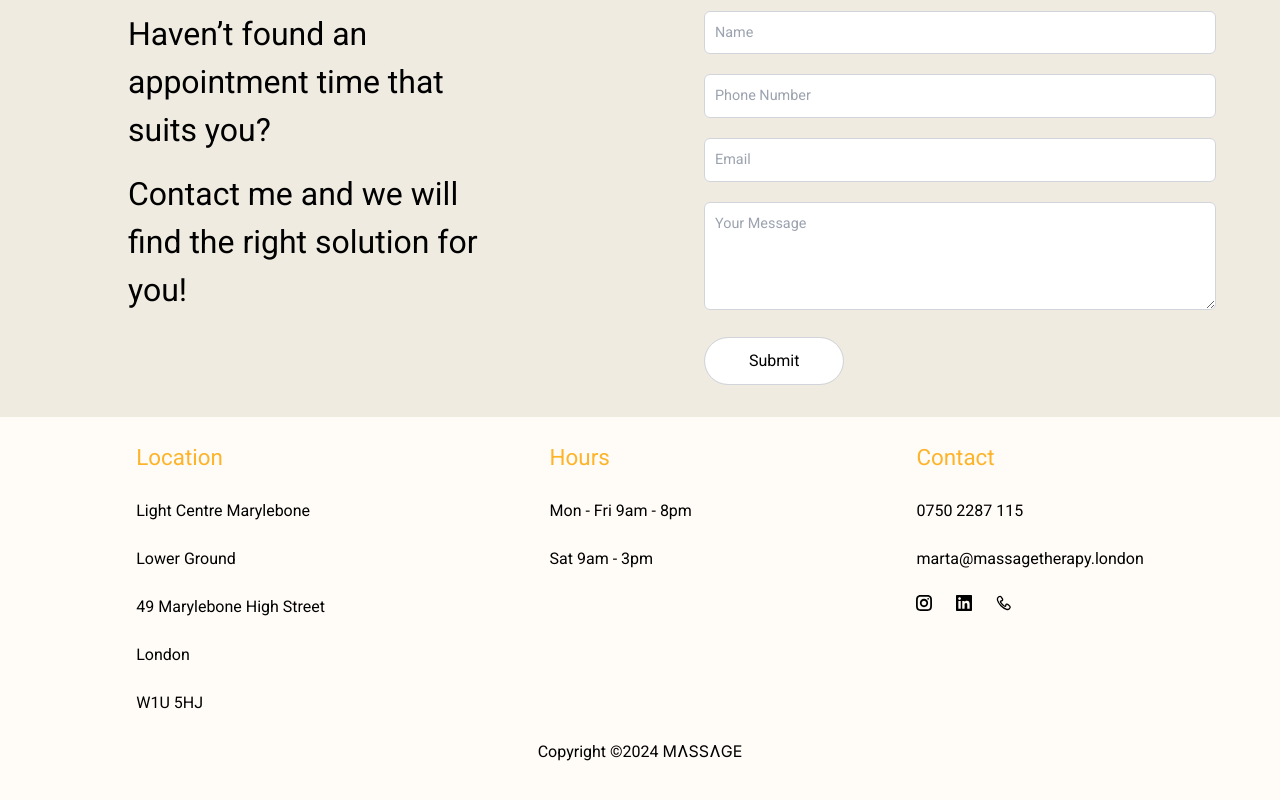
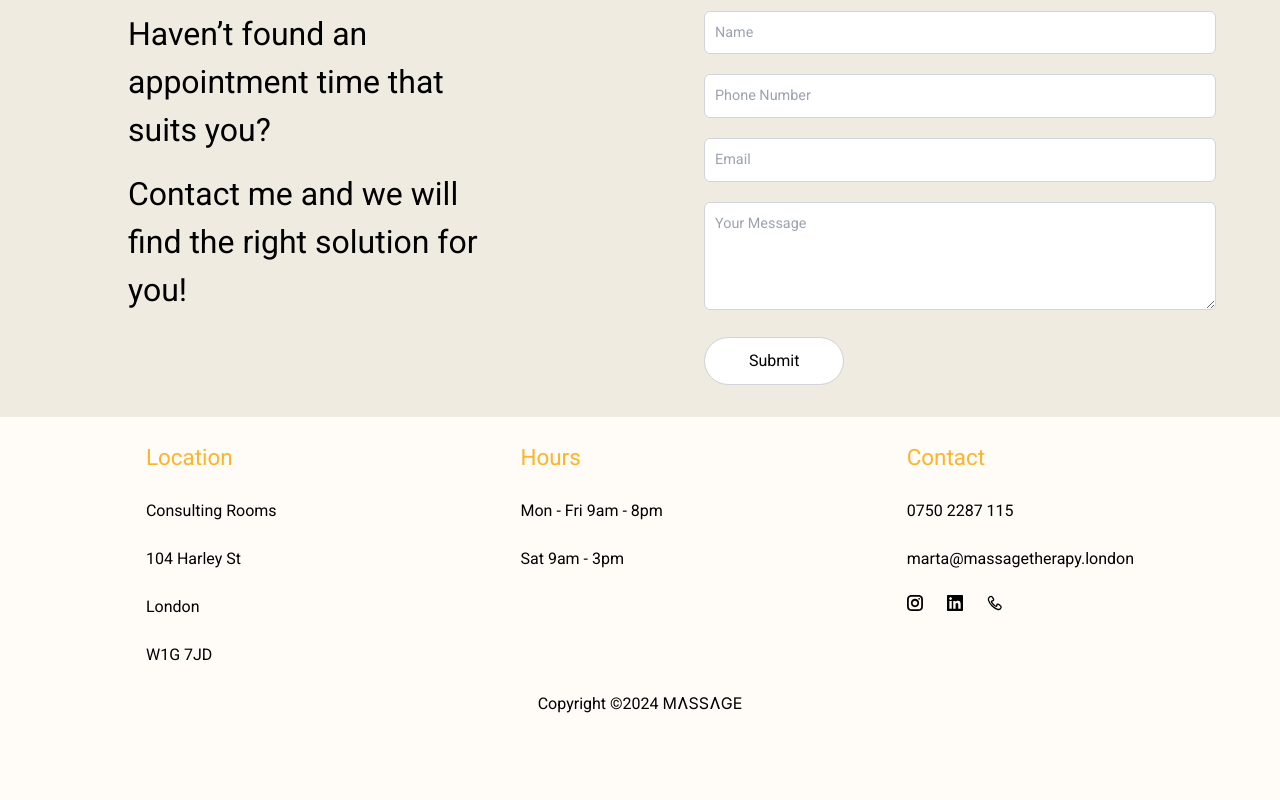
Before and after one commit to lbourke1234/massageTherapy, a Next.js app: page / in a window 1280 px wide. Shown: the part 6182-6982 px from the top of the page. After the commit the page ends 6938 px from the top, so only its background shows below. Built offline with nearby package versions, Linux system fonts and the light colour scheme.

Commit message:
address changed, instagram icon link corrected

```diff
--- a/src/app/pages/contactInfo/ContactInfo.jsx
+++ b/src/app/pages/contactInfo/ContactInfo.jsx
@@ -10,11 +10,10 @@ const ContactInfo = () => {
       <div className="flex flex-col cm800:flex-row pt-4 px-4 text-black justify-around">
         <ul>
           <li className="text-customYellow pb-6 text-[1.4em] list-none">Location</li>
-          <li className="list-none pb-4">Light Centre Marylebone</li>
-          <li className="list-none pb-4">Lower Ground</li>
-          <li className="list-none pb-4">49 Marylebone High Street</li>
+          <li className="list-none pb-4">Consulting Rooms</li>
+          <li className="list-none pb-4">104 Harley St</li>
           <li className="list-none pb-4">London</li>
-          <li className="list-none pb-4">W1U 5HJ</li>
+          <li className="list-none pb-4">W1G 7JD</li>
         </ul>
         <ul>
           <li className="text-customYellow pb-6 text-[1.4em] list-none">Hours</li>
--- a/src/app/pages/contactInfo/InstagramIcon.jsx
+++ b/src/app/pages/contactInfo/InstagramIcon.jsx
@@ -7,7 +7,7 @@ const InstagramIcon = () => {
   return (
     <GrInstagram
       className={` hover:cursor-pointer`}
-      onClick={() => window.open("https://www.linkedin.com/in/marta-suchanska-aa3301283", "_blank")}
+      onClick={() => window.open("https://www.instagram.com/massagetherapy.london/", "_blank")}
     />
   );
 };
```
